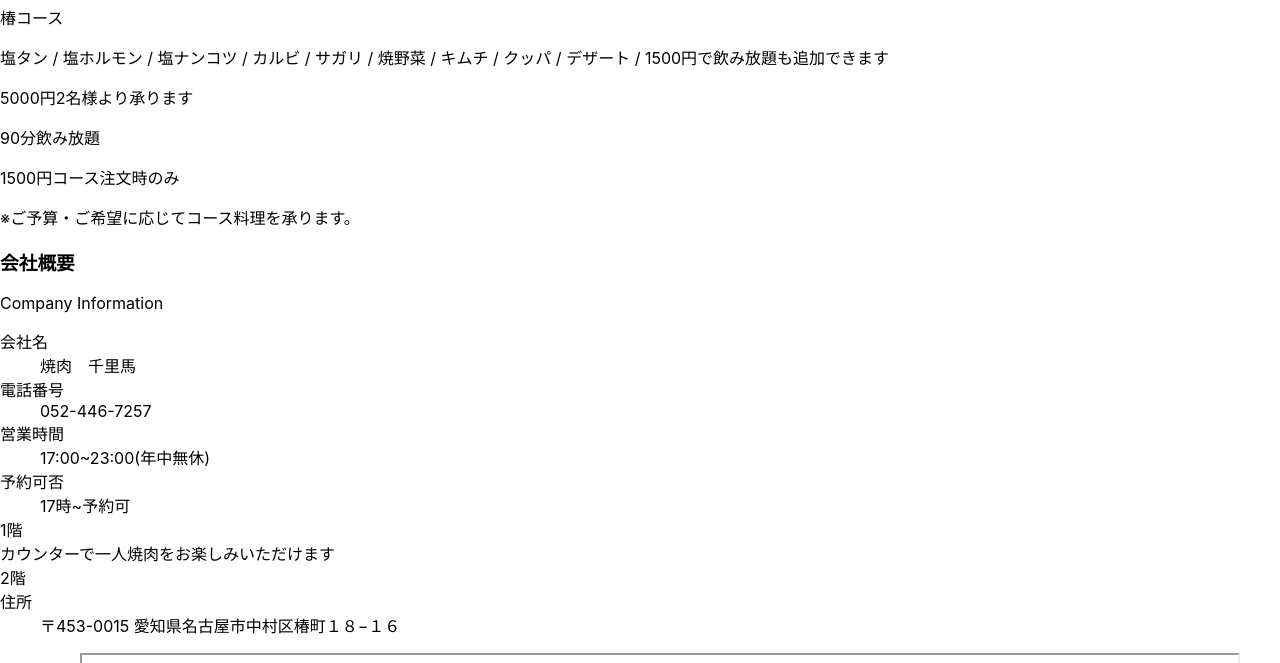
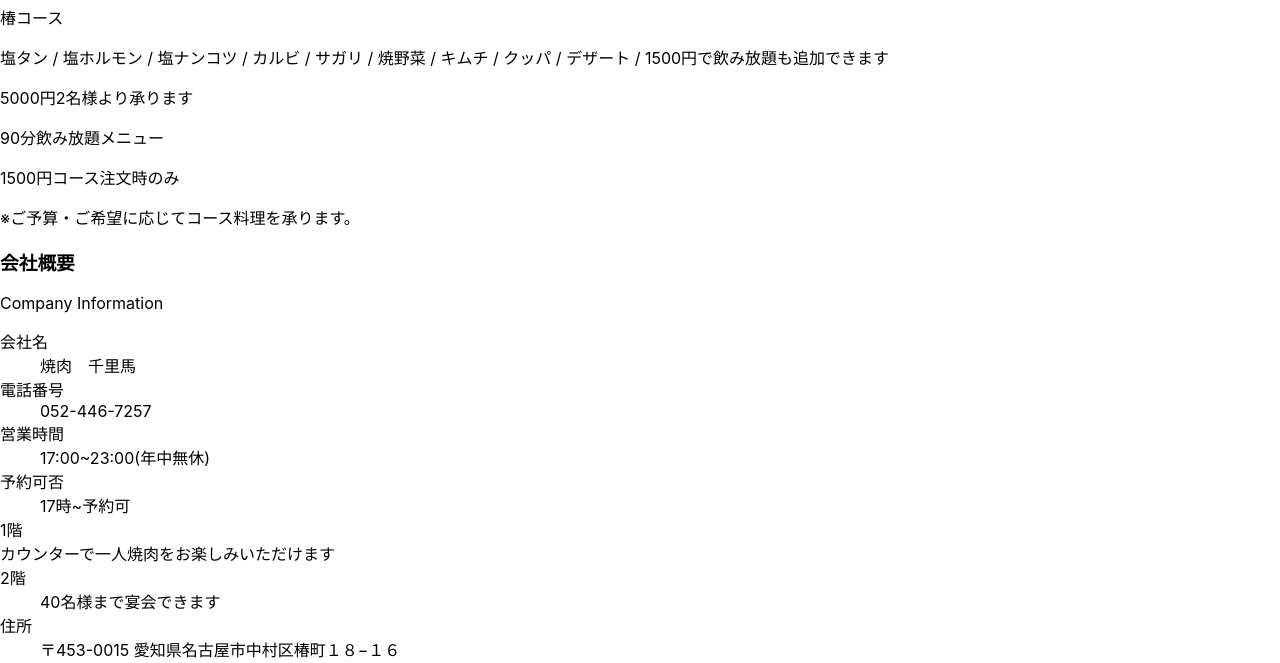
Before and after one commit to hello-ty/senrima-website, a Next.js app: page / in a window 1280 px wide. Shown: the part 820-1483 px from the top of the page. Built offline with nearby package versions, Linux system fonts and the light colour scheme; grey boxes are pictures that could not be loaded; a web font is replaced by a local one.

Commit message:
📝  編集

```diff
--- a/src/components/Access/index.jsx
+++ b/src/components/Access/index.jsx
@@ -75,6 +75,8 @@
                 />
               </div>
             </dd>
+            <dt></dt>
+            <dd>40名様まで宴会できます</dd>
           </div>
           <div className="bg-gray-50 px-4 py-5 sm:grid sm:grid-cols-3 sm:gap-4 sm:px-6">
             <dt className="text-sm font-medium text-gray-500">住所</dt>
--- a/src/components/Cource/index.jsx
+++ b/src/components/Cource/index.jsx
@@ -26,7 +26,7 @@
     },
     {
       href: "/PDF/freedrink.pdf",
-      title: "90分飲み放題",
+      title: "90分飲み放題メニュー",
       src: "/beer.jpg",
       content: "",
       tab1: "1500円",
```
